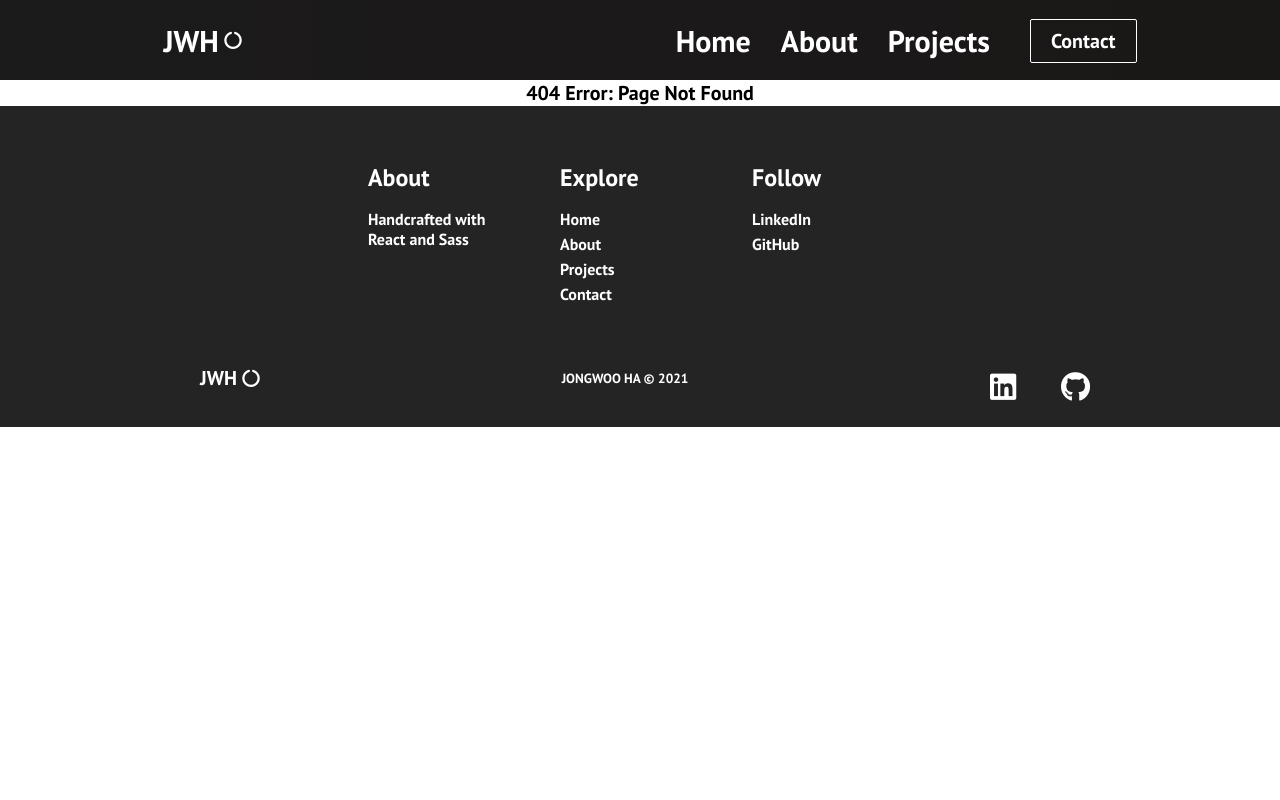
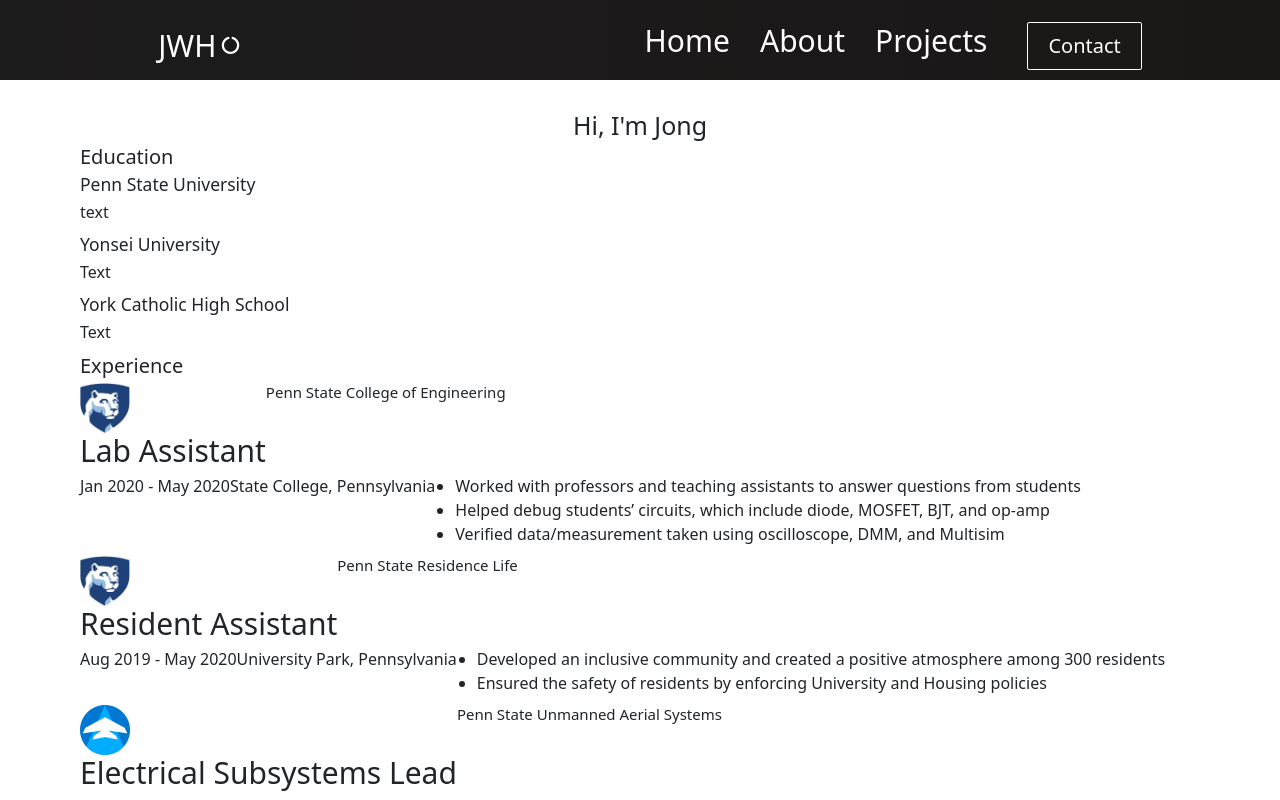
Before and after one commit to jongwooha98/portfolio, a React (Create React App) app: page /about in a window 1280 px wide. Before the commit this address had no page. Shown: the top 800 px of the page. Built offline with nearby package versions, Linux system fonts and the light colour scheme.

Commit message:
created component for experience-section

```diff
--- a/public/index.html
+++ b/public/index.html
@@ -13,6 +13,9 @@
       href="https://fonts.googleapis.com/css2?family=PT+Sans:wght@700&display=swap"
       rel="stylesheet"
     />
+
+    <!-- Bootstrap CSS -->
+    <link href="https://cdn.jsdelivr.net/npm/bootstrap@5.0.0/dist/css/bootstrap.min.css" rel="stylesheet" integrity="sha384-wEmeIV1mKuiNpC+IOBjI7aAzPcEZeedi5yW5f2yOq55WWLwNGmvvx4Um1vskeMj0" crossorigin="anonymous">
     <!-- Font Awesome CDN -->
     <link rel="stylesheet" href="https://use.fontawesome.com/releases/v5.15.3/css/all.css" integrity="sha384-SZXxX4whJ79/gErwcOYf+zWLeJdY/qpuqC4cAa9rOGUstPomtqpuNWT9wdPEn2fk" crossorigin="anonymous">
     <!--
--- a/src/App.js
+++ b/src/App.js
@@ -2,6 +2,7 @@
 import { BrowserRouter as Router, Route, Switch } from 'react-router-dom';
 import Navbar from './components/Navbar.js';
 import Home from './components/pages/Home.js';
+import About from './components/pages/About.js';
 import Projects from './components/pages/Projects.js';
 import Contact from './components/pages/Contact.js';
 import PageNotFound from './components/pages/PageNotFound.js';
@@ -15,6 +16,7 @@
       <Navbar />
       <Switch>
         <Route path="/" exact component={Home} />
+        <Route path="/about" component={About} />
         <Route path="/projects" component={Projects} />
         <Route path="/contact" component={Contact} />
         <Route component={PageNotFound} />
--- a/src/App.scss
+++ b/src/App.scss
@@ -5,7 +5,6 @@
   box-sizing: border-box;
   margin: 0;
   padding: 0;
-  font-family: 'PT Sans', sans-serif;
 }
 
 .about {
@@ -27,8 +26,7 @@
   margin: 0 auto;
 }
 
-.about__education,
-.about__experience {
+.about__education {
   /*position*/
 
   /* display & box */
@@ -40,6 +38,16 @@
   /* color */
 
   /*text*/
+}
+.experience {
+  .experience__logo img {
+    width: 5rem;
+    height: 5rem;
+    border: 50%;
+  }
+  h3 {
+    font-size: 3rem;
+  }
 }
 
 .projects {
--- /dev/null
+++ b/src/components/pages/About.js
@@ -0,0 +1,119 @@
+import React from 'react';
+import '../../App.scss';
+
+import psulogo from '../../assets/images/psulogo.png';
+import psuuas from '../../assets/images/psuuas.png';
+
+function Experience(props) {
+  const {
+    logo,
+    title,
+    organization,
+    url,
+    duration,
+    location,
+    description,
+  } = props;
+  return (
+    <div className="experience d-flex flex-wrap">
+      <div className="d-flex flex-row">
+        <div className="experience__logo item">
+          <a href={url}>
+            <img src={logo} alt={`${organization} Logo`} />
+          </a>
+          <div className="expereience__title item">
+            <h3>{title}</h3>
+          </div>
+        </div>
+        <div className="experience__organization">
+          <h4>{organization}</h4>
+        </div>
+      </div>
+
+      <div className="d-flex flex-row">
+        <div className="experience__duration">{duration}</div>
+        <div className="experience__location">{location}</div>
+        <div className="experience__description">
+          <ul>
+            {description.map(x => (
+              <li>{x}</li>
+            ))}
+          </ul>
+        </div>
+      </div>
+    </div>
+  );
+}
+
+function About() {
+  return (
+    <div className="about">
+      <div className="about__intro">
+        <h1>Hi, I&apos;m Jong</h1>
+      </div>
+      <div className="about-container">
+        <div className="education-section">
+          <h2>Education</h2>
+          <div className="about__education__item">
+            <h3>Penn State University</h3>
+            <p className="about__education__text">text</p>
+          </div>
+          <div className="about__education__item">
+            <h3>Yonsei University</h3>
+            <p className="about__education__text">Text</p>
+          </div>
+          <div className="about__education__item">
+            <h3>York Catholic High School</h3>
+            <p className="about__education__text">Text</p>
+          </div>
+        </div>
+        <div className="experience-section">
+          <h2>Experience</h2>
+          <Experience
+            logo={psulogo}
+            title="Lab Assistant"
+            organization="Penn State College of Engineering"
+            url="https://www.eecs.psu.edu/"
+            duration="Jan 2020 - May 2020"
+            location="State College, Pennsylvania"
+            description={[
+              'Worked with professors and teaching assistants to answer questions from students',
+              'Helped debug students’ circuits, which include diode, MOSFET, BJT, and op-amp',
+              'Verified data/measurement taken using oscilloscope, DMM, and Multisim',
+            ]}
+          />
+          <Experience
+            logo={psulogo}
+            title="Resident Assistant"
+            organization="Penn State Residence Life"
+            url="https://studentaffairs.psu.edu/reslife"
+            duration="Aug 2019 - May 2020"
+            location="University Park, Pennsylvania"
+            description={[
+              'Developed an inclusive community and created a positive atmosphere among 300 residents',
+              'Ensured the safety of residents by enforcing University and Housing policies',
+            ]}
+          />
+          <Experience
+            logo={psuuas}
+            title="Electrical Subsystems Lead"
+            organization="Penn State Unmanned Aerial Systems"
+            url="https://uas.engr.psu.edu/"
+            duration="Aug 2019 - May 2020"
+            location="State College, Pennsylvania"
+            description={[
+              'Developed an inclusive community and created a positive atmosphere among 300 residents',
+              'Ensured the safety of residents by enforcing University and Housing policies',
+            ]}
+          />
+        </div>
+
+        <div className="skills-section">
+          <h2>Skills</h2>
+        </div>
+      </div>
+    </div>
+  );
+}
+
+export default About;
--- a/src/components/pages/Home.js
+++ b/src/components/pages/Home.js
@@ -1,39 +1,11 @@
 import React from 'react';
+import Herosection from '../HeroSection.js';
 import '../../App.scss';
-import HeroSection from '../HeroSection.js';
 
 function Home() {
   return (
     <div>
-      <HeroSection />
-      <div className="about">
-        <div className="about__intro">
-          <h1>Hi, I&apos;m Jong</h1>
-        </div>
-        <div className="about-container">
-          <div className="about__education">
-            <h2>Education</h2>
-            <div className="about__education__item">
-              <h3>Penn State University</h3>
-              <p className="about__education__text">text</p>
-            </div>
-            <div className="about__education__item">
-              <h3>Yonsei University</h3>
-              <p className="about__education__text">Text</p>
-            </div>
-            <div className="about__education__item">
-              <h3>York Catholic High School</h3>
-              <p className="about__education__text">Text</p>
-            </div>
-          </div>
-          <div className="about__experience">
-            <h2>Experience</h2>
-          </div>
-          <div className="about__skills">
-            <h2>Skills</h2>
-          </div>
-        </div>
-      </div>
+      <Herosection />
     </div>
   );
 }
```
Also changed, not shown: src/assets/images/psulogo.png (added), src/assets/images/psuuas.png (added).
